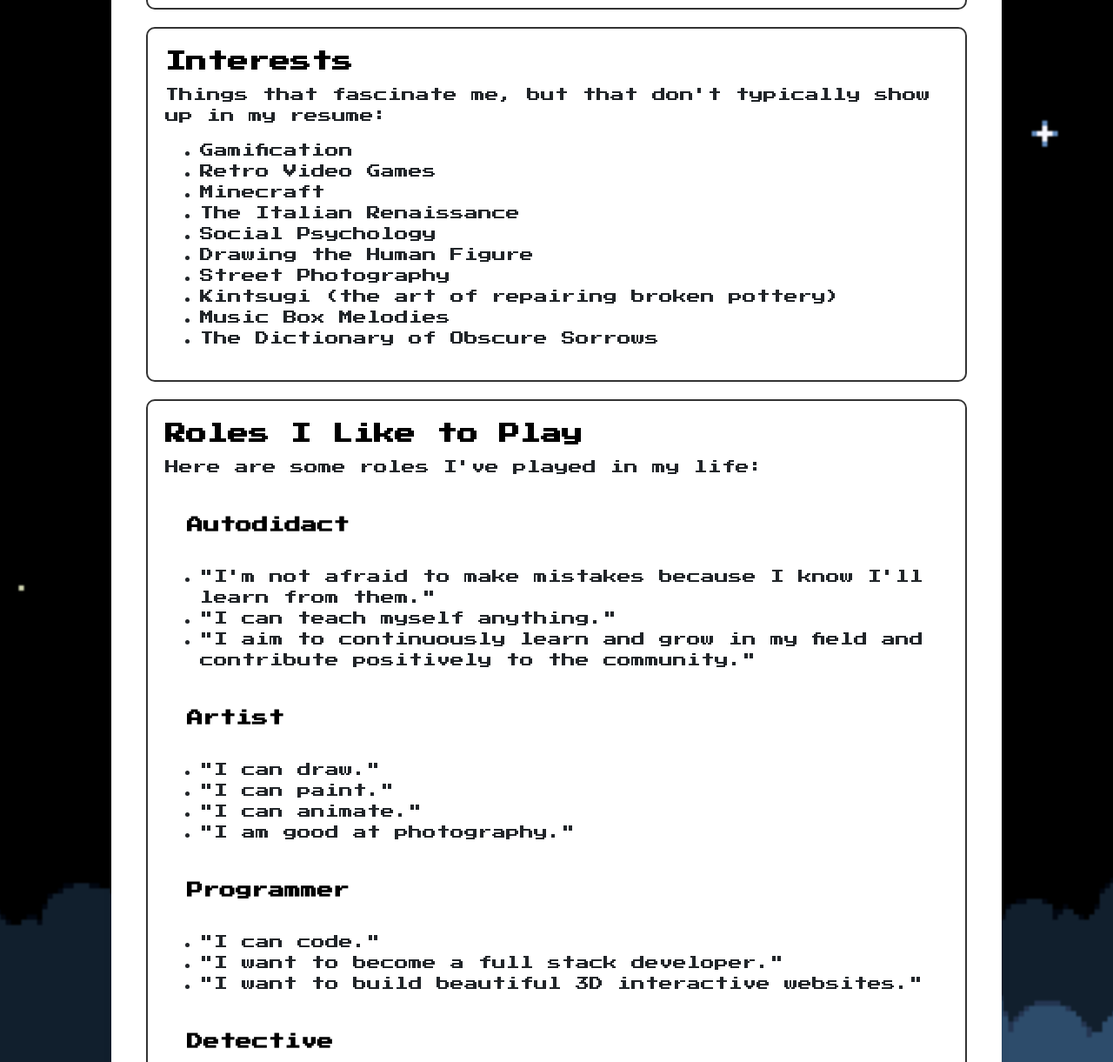
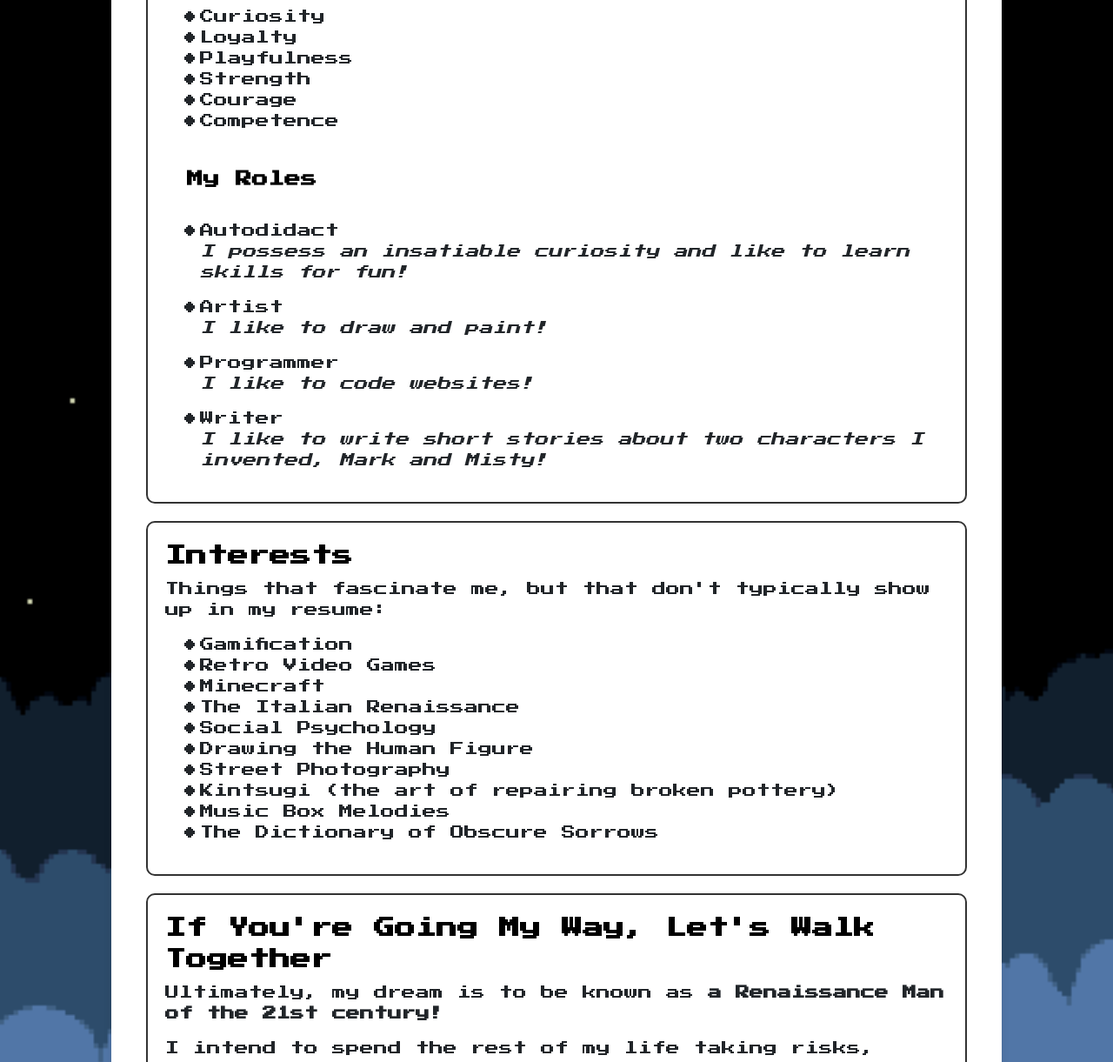
Before and after one commit to digital-autodidact/Anthony_NES_Website, a plain HTML site: page about-me.html in a window 1280 px wide. Shown: the part 1579-2800 px from the top of the page at 87% size. Drawn offline with nearby package versions, Linux system fonts and the light colour scheme.

Commit message:
Update About Me page content
- Within the `Roles I Like to Play` section, I replaced the "Detective" role with the "Writer" role
- I applied the "lists" css class to all the bullet point lists used in the page
- I merged the `Roles I Like to Play` section into the `Life Philosophy` section
- I added a button that points to my `Contact Me` page at the bottom of the page

See CHANGELOG for more details. Check under entry titled `[1.3.2] - 2024-10-22`

```diff
--- a/about-me.html
+++ b/about-me.html
@@ -32,15 +32,15 @@
 
     <main>
         <h1>About Me</h1>
-        <div class="about-container">
-            <div class="about-text">
+
         <p>Hello! I'm Anthony, a playful creator! I like to learn things for fun. Learn about me here!</p>
 
                 <section>
                     <h2>My Story</h2>
-                    <p>Hi, I'm Anthony!</p>
                     <p>I'm a Marine Corps veteran with an IT background. I developed my skills by working in various tech roles ranging from helpdesk technician to network administrator. During my enlistment, I led and trained small teams of junior technicians. I developed a unique blend of technological, investigative and leadership skills that I bring over to my civilian career.</p>
-                    <p>AN AUTODIDACTIC KNOWLEDGE WORKER</p>
+
+                    <h3>I AM A DIGITAL AUTODIDACT</h3>
+
                     <p>What sets me apart is the eclectic mix of skills and experiences I bring to every organization I choose to work for. I introduce myself as a "digital autodidact" because I'm driven to learn new skills in programming, writing and traditional art.</p>
                     <p>This unique talent stack means I'm positioned to bring a holistic approach to solving problems. Whether programming the frontend of a mobile app or painting a person's portrait, I'm always looking to challenge myself to grow as a human being.</p>
                 </section>
@@ -48,9 +48,12 @@
                 <section>
                     <h2>My Life Philosophy</h2>
                     <p>I'm a firm believer in the power of self-improvement and lifelong learning. I'm always looking for ways to challenge myself and grow as a human being.</p>
-                    <p>I believe life is a game.</p>
+                    <p><strong>I treat life like a RPG game.</strong></p>
+
+                    <h3>Ideals</h3>
                     <p>I subscribe to these ideals:</p>
-                    <ul>
+                    <div class="lists">
+                        <ul class="nes-list is-disc">
                             <li>The Strenuous Life</li>
                             <li>Renaissance Man Ideal</li>
                             <li>Autodidactism</li>
@@ -60,8 +63,13 @@
                             <li>The Maker Movement</li>
                             <li>Storytelling & Imagination</li>
                         </ul>
+                    </div>
+
+                    <h3>Core Values</h3>
                     <p>These are my values:</p>
-                    <ul>
+
+                    <div class="lists">
+                        <ul class="nes-list is-disc">
                             <li>Curiosity</li>
                             <li>Loyalty</li>
                             <li>Playfulness</li>
@@ -69,12 +77,31 @@
                             <li>Courage</li>
                             <li>Competence</li>
                         </ul>
+                    </div>
+
+
+                    <h3> My Roles </h3>
+                    <div class="lists">
+                        <ul class="nes-list is-disc">
+                            <li>Autodidact</li>
+                            <p><em>I possess an insatiable curiosity and like to learn skills for fun!</em></p>
+                            <li>Artist</li>
+                            <p><em>I like to draw and paint!</em></p>
+                            <li>Programmer</li>
+                            <p><em>I like to code websites!</em></p>
+                            <li>Writer</li>
+                            <p><em>I like to write short stories about two characters I invented, Mark and Misty!</em></p>
+                        </ul>
+                    </div>
+
                 </section>
 
                 <section>
                     <h2>Interests</h2>
                     <p>Things that fascinate me, but that don't typically show up in my resume:</p>
-                    <ul>
+
+                    <div class="lists">
+                        <ul class="nes-list is-disc">
                             <li>Gamification</li>
                             <li>Retro Video Games</li>
                             <li>Minecraft</li>
@@ -86,50 +113,20 @@
                             <li>Music Box Melodies</li>
                             <li>The Dictionary of Obscure Sorrows</li>
                         </ul>
+                    </div>
+
                 </section>
 
-                <section>
-                    <h2>Roles I Like to Play</h2>
-                    <p>Here are some roles I've played in my life:</p>
-
-                    <h3>Autodidact</h3>
-                    <ul>
-                        <li>"I'm not afraid to make mistakes because I know I'll learn from them."</li>
-                        <li>"I can teach myself anything."</li>
-                        <li>"I aim to continuously learn and grow in my field and contribute positively to the community."</li>
-                    </ul>
-
-                    <h3>Artist</h3>
-                    <ul>
-                        <li>"I can draw."</li>
-                        <li>"I can paint."</li>
-                        <li>"I can animate."</li>
-                        <li>"I am good at photography."</li>
-                    </ul>
-
-                    <h3>Programmer</h3>
-                    <ul>
-                        <li>"I can code."</li>
-                        <li>"I want to become a full stack developer."</li>
-                        <li>"I want to build beautiful 3D interactive websites."</li>
-                    </ul>
-
-                    <h3>Detective</h3>
-                    <ul>
-                        <li>"I'm a good notemaker."</li>
-                        <li>"I am observant."</li>
-                        <li>"I am good at OSINT."</li>
-                    </ul>
-                </section>
 
                 <section>
                     <h2>If You're Going My Way, Let's Walk Together</h2>
-                    <p>Ultimately, my dream is to be known as a Renaissance Man of the 21st century!</p>
+                    <p>Ultimately, my dream is to be known as <strong>a Renaissance Man of the 21st century!</strong></p>
                     <p>I intend to spend the rest of my life taking risks, learning from my mistakes, and building projects related to the quirky things I discover along the way.</p>
-                    <p>If you share a similar dream as mine or just share a mutual interest in art or tech, follow me on one of my socials and let's talk! An easy conversation starter with me is "What have you been learning about lately?"</p>
+                    <p>If you share a similar dream as mine or just share a mutual interest in art or tech, let's talk!</p>
+
+                    <a class="nes-btn" href="contact-page.html">Send me a message!</a>
+
                 </section>
-            </div>
-        </div>
 
         <div class="music-container">
             <button id="play-button" class="play-button">🎵</button>
```
Also changed, not shown: 1 other file. Lines whose indentation alone changed are shown as unchanged.
